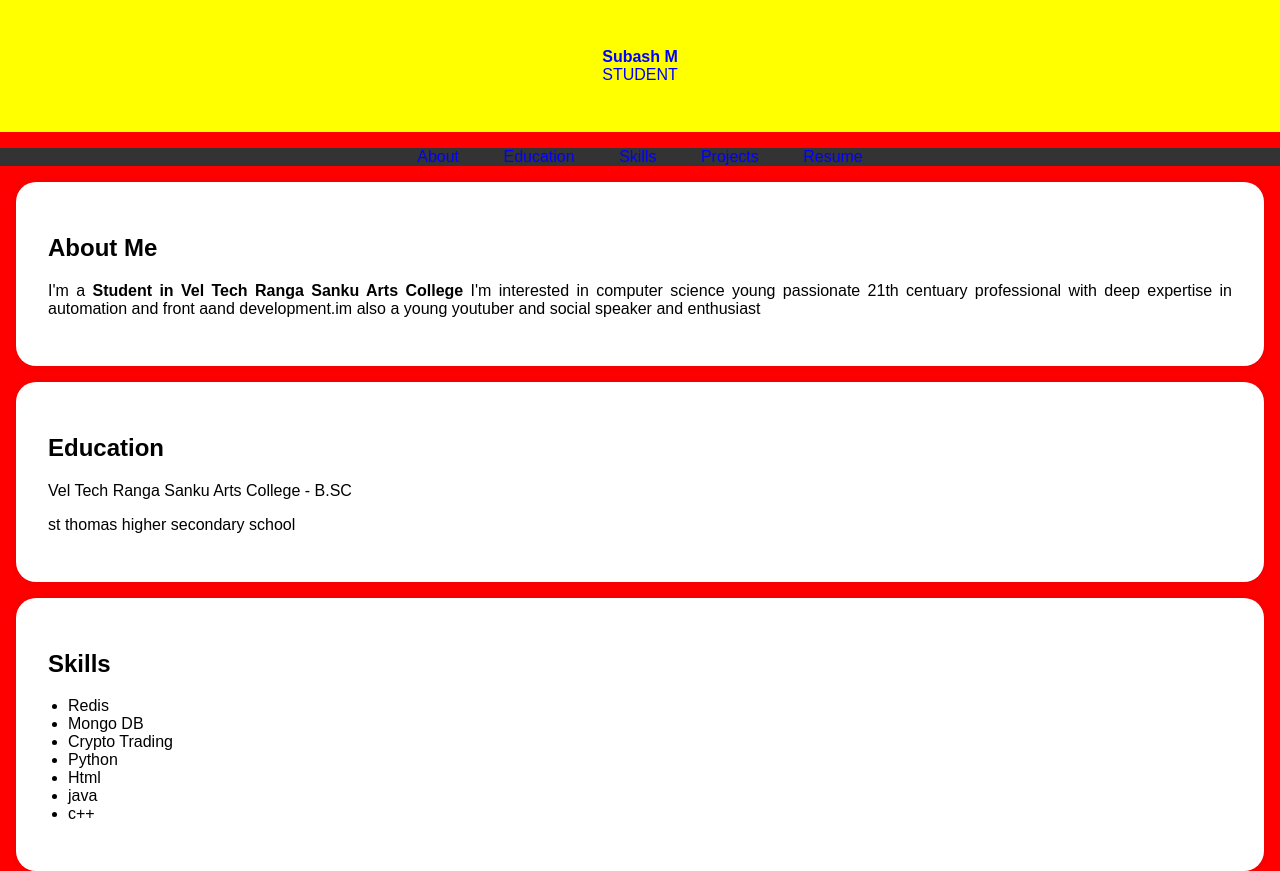
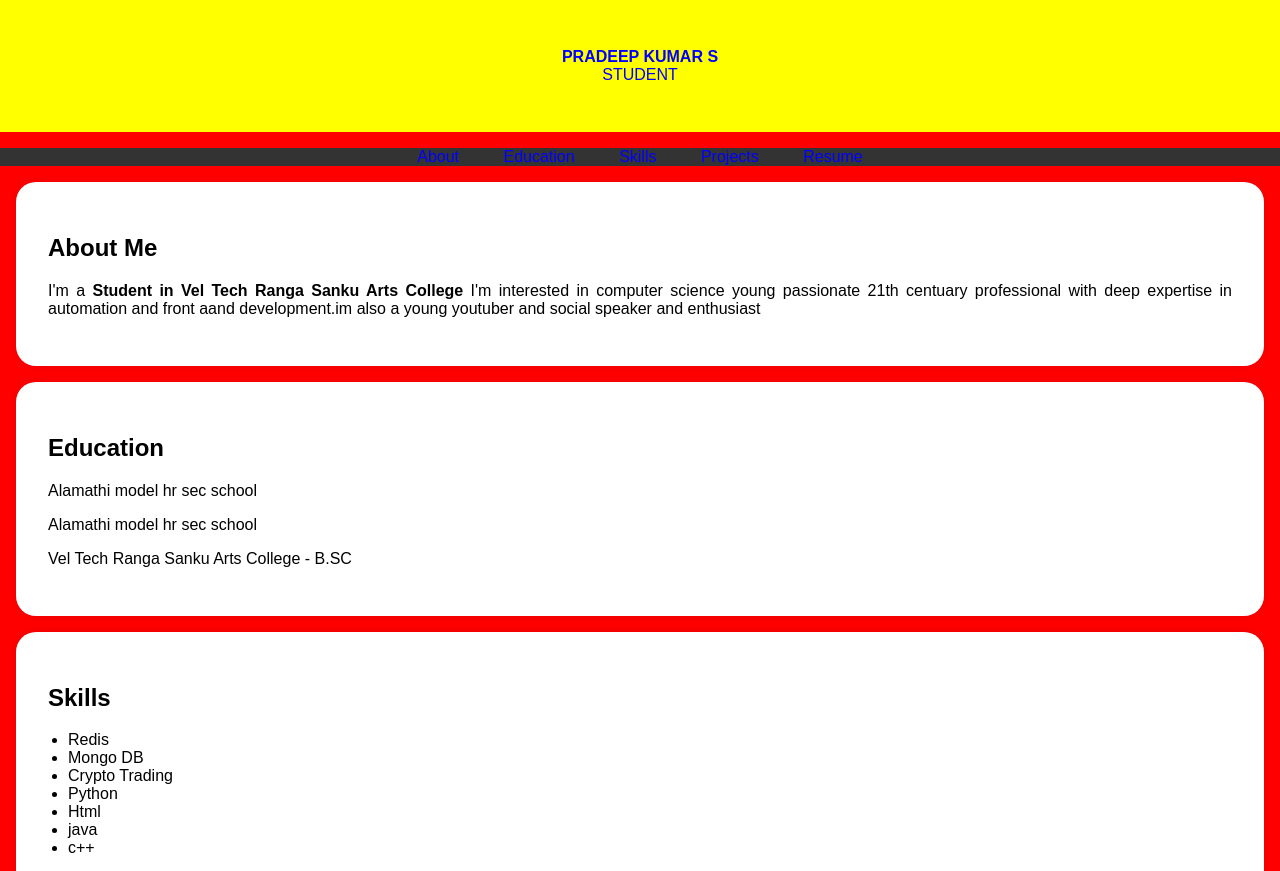
Before and after one commit to pradeepkumar423/PradeepKumarS6297, a plain HTML site: page index.html in a window 1280 px wide. Shown: the top 871 px of the page. Drawn offline with Linux system fonts and the light colour scheme.

Commit message:
Add files via upload

```diff
--- a/index.html
+++ b/index.html
@@ -96,7 +96,7 @@
         <div class="header-content">
             <!-- Add your profile picture here -->
 
-           <p> <B>Subash M</B>
+           <p> <B>PRADEEP KUMAR S</B>
      <br>STUDENT</br> </p>
         </div>
     </header>
@@ -120,8 +120,9 @@
     <section id="education">
         <div class="section-content">
             <h2>Education</h2>
+            <p>Alamathi model hr sec  school</p>
+            <p>Alamathi model hr sec  school</p>
             <p>Vel Tech Ranga Sanku Arts College - B.SC</p>
-            <p>st thomas higher secondary school</p>
 
 
         </div>
```
